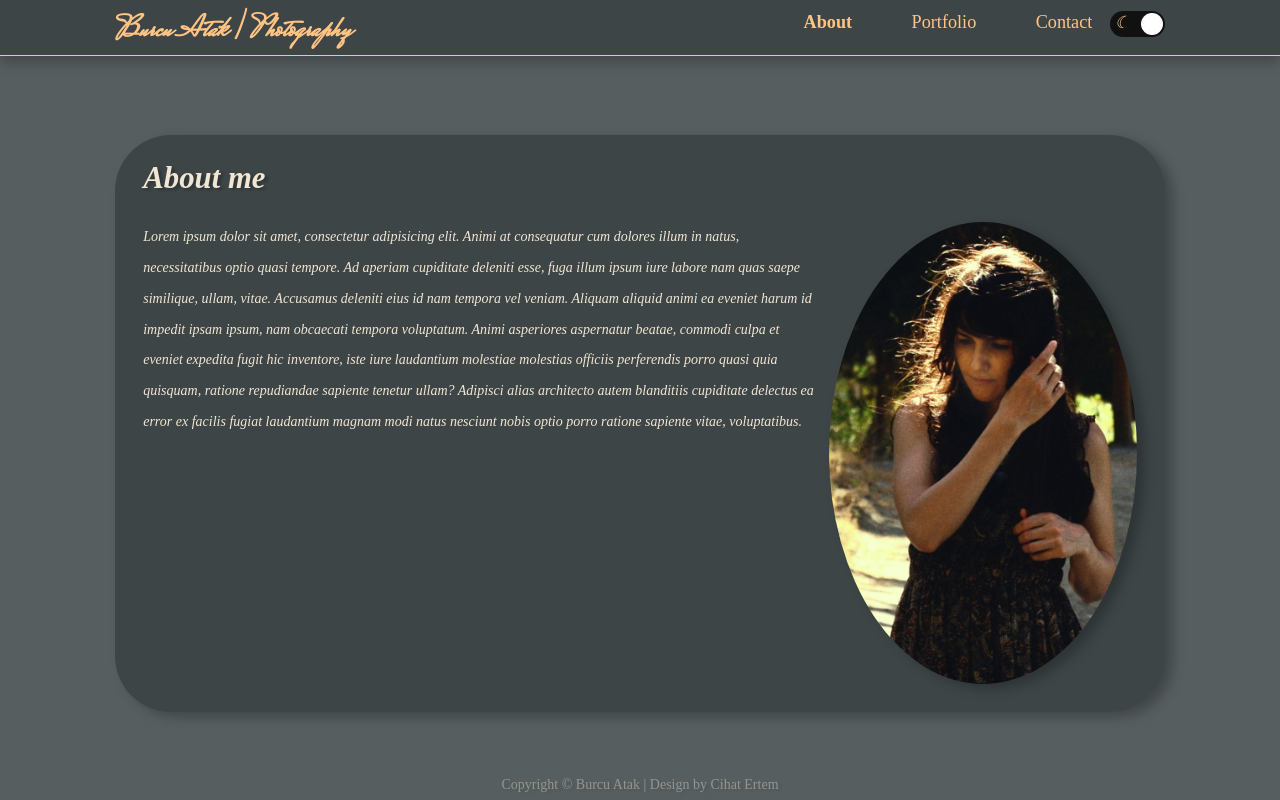
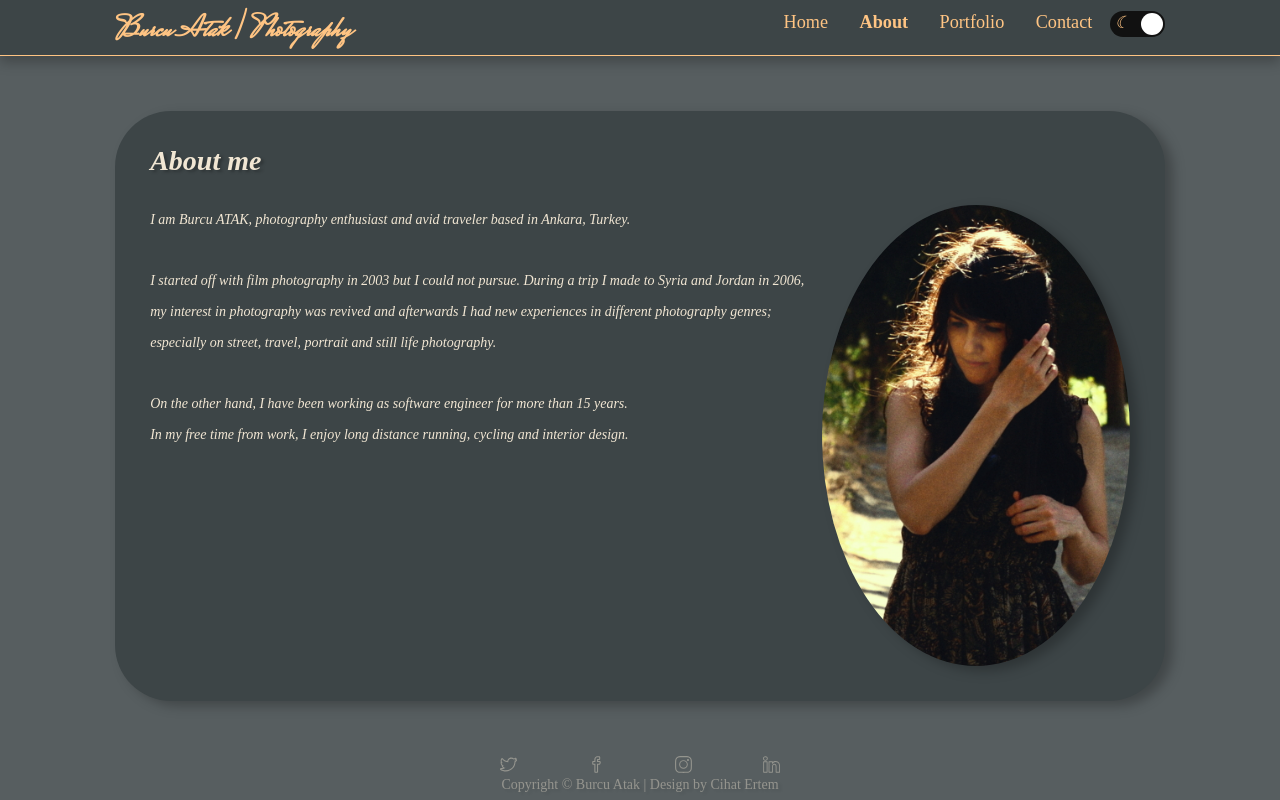
Before and after one commit to cihatertem/burcuphoto, a Django app: page /about/ in a window 1280 px wide. Run offline with Django 4.2, Linux system fonts and the light colour scheme.

Commit message:
* admin url changed * social buttons added to main.html * little css * staticfiles / media / DEBUG corrections * png "RGBA" to jpg convert * home and about pages content

```diff
--- a/base/models.py
+++ b/base/models.py
@@ -21,6 +21,7 @@ class Project(models.Model):
 
     def save(self):
         image = Image.open(self.featured_photo)
+
         if image.height > 780 or image.width > 780:
             output = photo_resizer(image, 780)
             self.featured_photo = InMemoryUploadedFile(output, 'ImageField',
@@ -42,6 +43,7 @@ class ProjectPortfolio(models.Model):
 
     def save(self):
         image = Image.open(self.photo)
+
         if image.height > 780 or image.width > 780:
             output = photo_resizer(image, 780)
             self.photo = InMemoryUploadedFile(output, 'ImageField',
--- a/base/templates/base/about.html
+++ b/base/templates/base/about.html
@@ -4,20 +4,13 @@
     <section class="about">
         <div class="about-me">
             <h1>About me</h1>
-            <p><img src="{% static 'images/about.jpg' %}" alt="Burcu Atak" class="about-photo">
-                Lorem ipsum dolor sit amet, consectetur adipisicing elit. Animi at consequatur cum
-                dolores illum
-                in natus,
-                necessitatibus optio quasi tempore. Ad aperiam cupiditate deleniti esse, fuga illum ipsum iure labore
-                nam
-                quas saepe similique, ullam, vitae. Accusamus deleniti eius id nam tempora vel veniam. Aliquam aliquid
-                animi
-                ea eveniet harum id impedit ipsam ipsum, nam obcaecati tempora voluptatum. Animi asperiores aspernatur
-                beatae, commodi culpa et eveniet expedita fugit hic inventore, iste iure laudantium molestiae molestias
-                officiis perferendis porro quasi quia quisquam, ratione repudiandae sapiente tenetur ullam? Adipisci
-                alias
-                architecto autem blanditiis cupiditate delectus ea error ex facilis fugiat laudantium magnam modi natus
-                nesciunt nobis optio porro ratione sapiente vitae, voluptatibus.
+            <p><img src="{% static 'images/about.jpg' %}" alt="Burcu Atak's own portrait" class="about-photo">
+                I am <em>Burcu ATAK</em>, photography enthusiast and avid traveler based in Ankara, Turkey. <br> <br>
+                I started off with film photography in 2003 but I could not pursue. During a trip I made to Syria and
+                Jordan in 2006, my interest in photography was revived and afterwards I had new experiences in different
+                photography genres; especially on street, travel, portrait and still life photography. <br> <br>
+                On the other hand, I have been working as software engineer for more than 15 years. <br>
+                In my free time from work, I enjoy long distance running, cycling and interior design.
             </p>
         </div>
     </section>
--- a/base/templates/base/home.html
+++ b/base/templates/base/home.html
@@ -5,13 +5,13 @@
     <section class="hero">
         <div class="greeting">
             <h1><em>Welcome!</em></h1>
-            <p>Lorem ipsum is placeholder text commonly used in the graphic, print, and publishing industries for
-                previewing layouts and visual mockups.</p>
+            <p>I share my photos that I have compiled especially from my travels and other works on my website. <br>
+                Hope you like my collection...</p>
             <a href="{% url 'base:portfolio' %}" class="btn btn-greeting">Explore <span class="arrow">&#8594;</span></a>
         </div>
 
         <div class="hero-photo">
-            <img src="{% static 'images/burcu.png' %}" alt="Burcu Atak's photo">
+            <img src="{% static 'images/burcu.png' %}" alt="Burcu Atak's own photo on desert.">
         </div>
     </section>
 {% endblock %}
--- a/base/utils.py
+++ b/base/utils.py
@@ -12,6 +12,8 @@ def portfolio_directory_path(instance, filename):
 
 def photo_resizer(image: Image, size: int) -> BytesIO:
     output = BytesIO()
+    if image.mode in ("RGBA", "P"):
+        image = image.convert("RGB")
     image.thumbnail((size, size))
     image = ImageOps.exif_transpose(image)
     image.save(output, format='JPEG', quality=100)
--- a/burcu_photo/urls.py
+++ b/burcu_photo/urls.py
@@ -3,9 +3,14 @@ from django.urls import path, include
 # static media urls
 from django.conf import settings
 from django.conf.urls.static import static
+#  dotenv
+import os
+from dotenv import load_dotenv
+
+load_dotenv()
 
 urlpatterns = [
-    path('panda/admin', admin.site.urls),
+    path(os.getenv("ADMIN_ADDRESS"), admin.site.urls),
     path('', include('base.urls', namespace='base')),
 ]
 
--- a/static/style/main-dark.css
+++ b/static/style/main-dark.css
@@ -72,7 +72,7 @@ div.nav-button {
 
 header .nav-link {
     font-size: 1.3rem;
-    margin-left: 4rem;
+    margin-left: 2rem;
     display: inline-block;
     position: relative;
     color: var(--font-main);
@@ -93,7 +92,7 @@ header .nav-link:hover, header .logo:hover {
     height: 2px;
     bottom: 0;
     left: 0;
-    background-color: var(--font-main);
+    background-color: rgba(246, 188, 46, 0.57);
     transform-origin: bottom right;
     transition: transform 0.25s ease-out;
 }
@@ -131,9 +130,31 @@ footer {
     text-shadow: 3px 2px 3px rgba(0, 0, 0, 0.25);
     display: flex;
     justify-content: center;
+    flex-direction: column;
+    align-items: center;
     width: 100%;
     align-self: flex-end;
     margin-bottom: .5rem;
+}
+
+.footer-socials {
+    display: flex;
+    justify-content: space-between;
+    width: 20rem;
+    margin-top: 1rem;
+}
+
+.footer-social-icon {
+    width: 1.2rem;
+    filter: invert(87%) sepia(20%) saturate(327%) hue-rotate(334deg) brightness(109%) contrast(89%);
+    color: var(--bg-main);
+    transition: all .2s linear;
+}
+
+.footer-social-icon:hover {
+    transform: scale(150%);
+    filter: invert(99%) sepia(32%) saturate(3292%) hue-rotate(304deg) brightness(95%) contrast(116%);
+    transition: all .2s linear;
 }
 
 .btn {
@@ -414,7 +435,7 @@ section.about {
     display: flex;
     background-color: var(--bg-main);
     border-radius: 4rem;
-    padding: 2rem;
+    padding: 2.5rem;
     filter: drop-shadow(8px 5px 6px rgba(0, 0, 0, 0.25));
 }
 
@@ -426,7 +447,7 @@ section.about {
 }
 
 .about-me h1 {
-    font-size: 2.2rem;
+    font-size: 2rem;
     margin-bottom: 2rem;
     text-shadow: 3px 2px 3px rgba(0, 0, 0, 0.25);
 }
--- a/templates/includes/navbar.html
+++ b/templates/includes/navbar.html
@@ -4,6 +4,7 @@
     </div>
 
     <nav class="navbar">
+        <a href="{% url 'base:home' %}" class="nav-link">Home</a>
         <a href="{% url 'base:about' %}" class="nav-link">About</a>
         <a href="{% url 'base:portfolio' %}" class="nav-link">Portfolio</a>
         <a href="{% url 'base:contact' %}" class="nav-link">Contact</a>
--- a/templates/main.html
+++ b/templates/main.html
@@ -8,8 +8,7 @@
     <meta name="description" content="Burcu Atak's personal photography portfolio website"/>
     <meta name="author" content="Burcu Atak">
     <meta name="keywords" content="Burcu Atak, photography, fotoğraf, portfolio">
-    <link rel=" stylesheet
-    " href="https://unpkg.com/swiper@7/swiper-bundle.min.css"/>
+    <link rel="stylesheet" href="https://unpkg.com/swiper@7/swiper-bundle.min.css"/>
     <link id="css" rel="stylesheet" href="{% static 'style/main-dark.css' %}">
     <title>Burcu Atak | Photography</title>
 </head>
@@ -32,6 +31,20 @@
         {% endblock %}
     </main>
     <footer>
+        <div class="footer-socials">
+            <a href="https://www.twitter.com" target="_blank">
+                <img class="footer-social-icon" src="{% static 'icons/social-twitter.svg' %}">
+            </a>
+            <a href="https://www.facebook.com/burcu.atak.589" target="_blank">
+                <img class="footer-social-icon" src="{% static 'icons/social-facebook.svg' %}">
+            </a>
+            <a href="https://www.instagram.com/burcu__atak/" target="_blank">
+                <img class="footer-social-icon" src="{% static 'icons/social-instagram.svg' %}">
+            </a>
+            <a href="https://www.linkedin.com/in/burcu-atak-115814232/" target="_blank">
+                <img class="footer-social-icon" src="{% static 'icons/social-linkedin.svg' %}">
+            </a>
+        </div>
         <p> Copyright © Burcu Atak | Design by Cihat Ertem </p>
     </footer>
 </div>
```
Also changed, not shown: other parts of static/style/main-dark.css (+19 -12 lines), base/templates/base/contact.html (+9 -12 lines), burcu_photo/settings.py (+13 -6 lines), static/style/main-light.css (+44 -15 lines), 1 other file.
